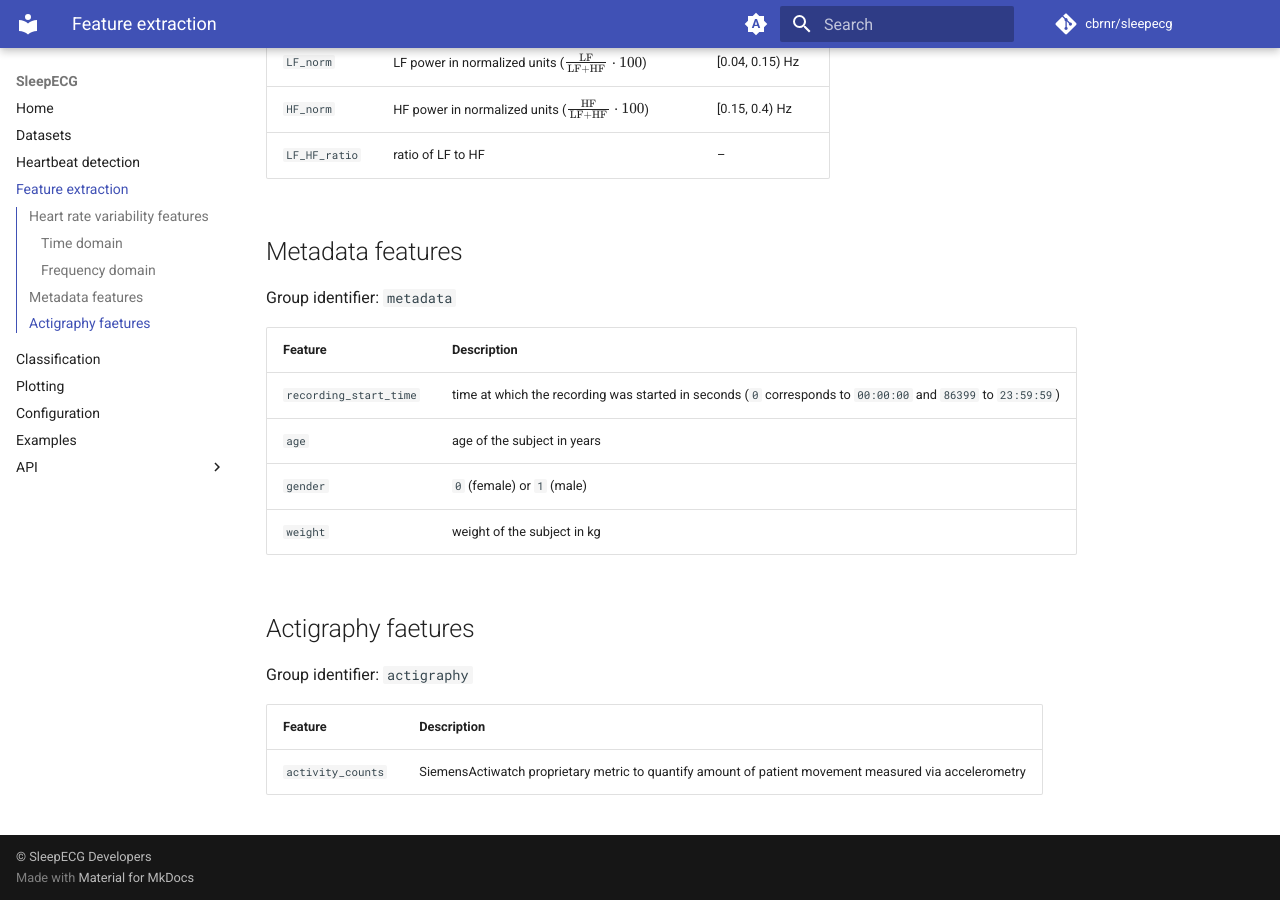
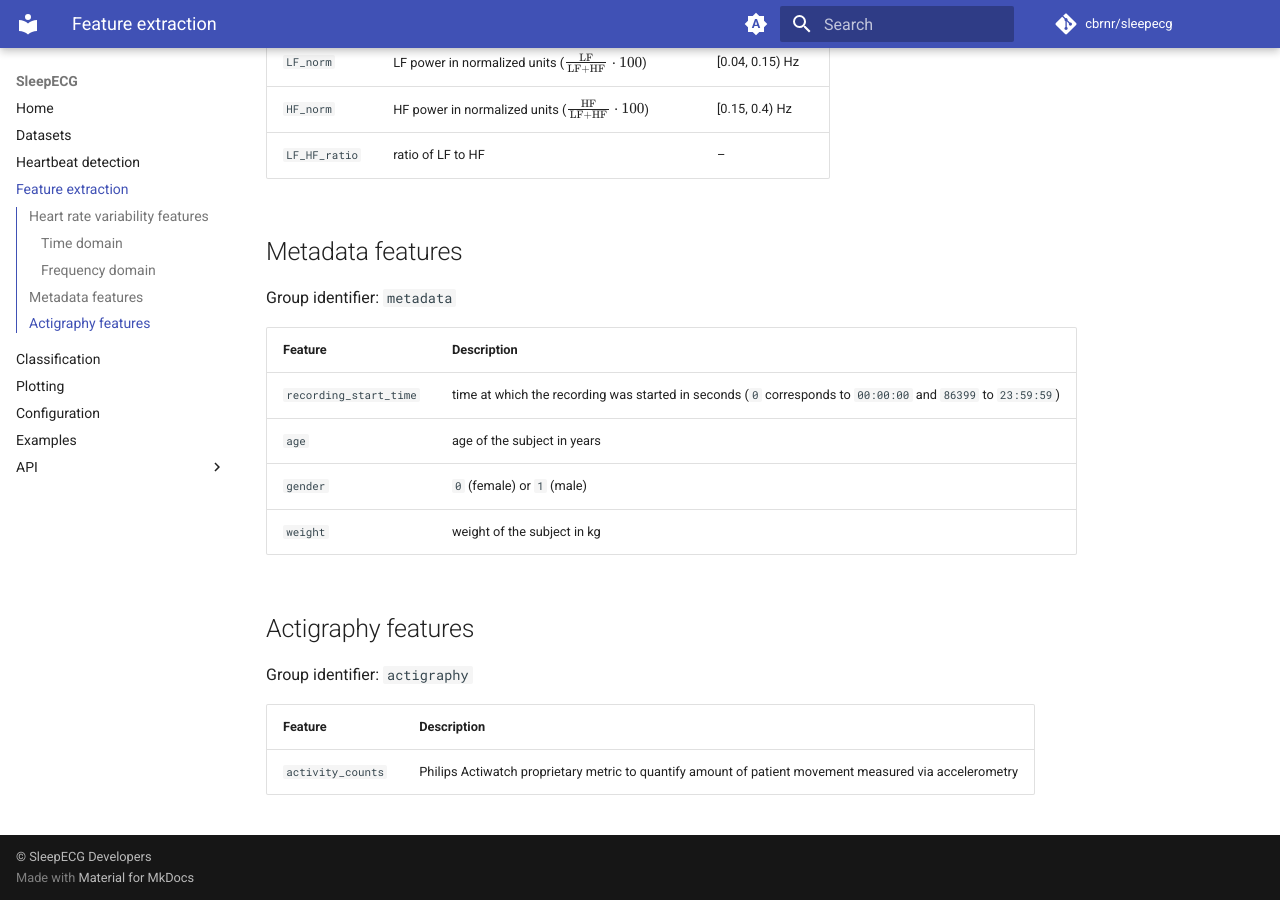
Before and after one commit to cbrnr/sleepecg, an MkDocs documentation site: the page built from docs/feature_extraction.md, in a window 1280 px wide and 900 px high, scrolled down 2216 px. Built offline with MkDocs 1.6.1 and Material for MkDocs 9.7.7, drawn with Linux system fonts in a browser that asks for light colours; comment, search, counter and statistics services are not loaded.

Commit message:
Fix typo and insert newlines

```diff
--- a/docs/feature_extraction.md
+++ b/docs/feature_extraction.md
@@ -1,9 +1,12 @@
 # Feature extraction
 
 ## Heart rate variability features
+
 Features are based on standards of heart rate variability (HRV) measurement and interpretation described in [Task Force of the European Society of Cardiology (1996)](https://doi.org/10.1161/01.CIR.93.5.1043) and [Shaffer & Ginsberg (2017)](https://doi.org/10.3389/fpubh.2017.00258).
 
+
 ### Time domain
+
 Group identifier: `hrv-time`
 
 All time domain HRV features are either derived from normal-to-normal (NN) intervals, from successive differences between NN intervals (SD), or from the [Poincaré plot (PP)](https://en.wikipedia.org/wiki/Poincar%C3%A9_plot).
@@ -41,7 +44,9 @@
 |`CSI`|cardiac sympathetic index|PP|
 |`CVI`|cardiac vagal index|PP|
 
+
 ### Frequency domain
+
 Group identifier: `hrv-frequency`
 
 For calculating frequency domain HRV features, the RR time series is resampled at regular intervals, after which the power spectral density (PSD) is estimated using [Welch's method](https://en.wikipedia.org/wiki/Welch%27s_method).
@@ -58,6 +63,7 @@
 
 
 ## Metadata features
+
 Group identifier: `metadata`
 
 |Feature|Description|
@@ -67,9 +73,11 @@
 |`gender`|`0` (female) or `1` (male)|
 |`weight`|weight of the subject in kg|
 
-## Actigraphy faetures
+
+## Actigraphy features
+
 Group identifier: `actigraphy`
 
-| Feature           | Description                                                                                           |
-|-------------------|-------------------------------------------------------------------------------------------------------|
-| `activity_counts` | SiemensActiwatch proprietary metric to quantify amount of patient movement measured via accelerometry |
+| Feature           | Description                                                                                            |
+|-------------------|--------------------------------------------------------------------------------------------------------|
+| `activity_counts` | Philips Actiwatch proprietary metric to quantify amount of patient movement measured via accelerometry |
```
